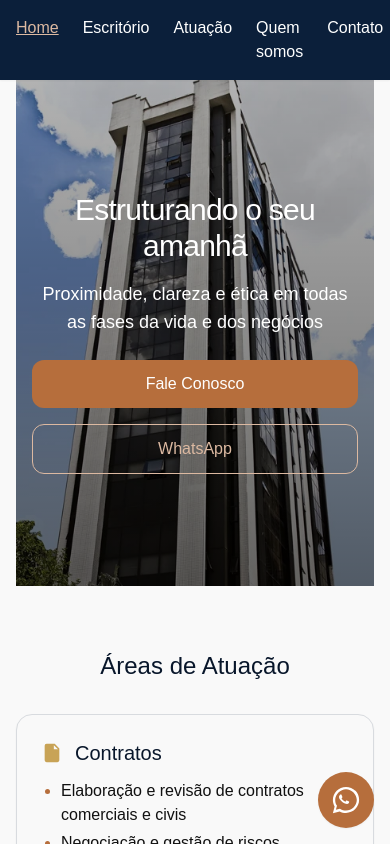
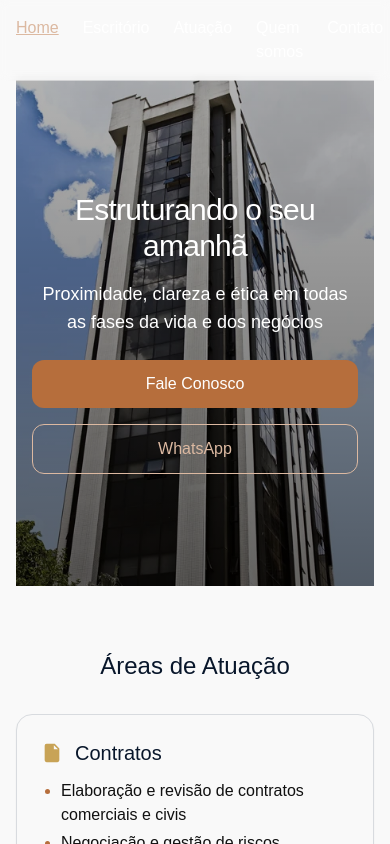
Before and after one commit to vmvaz1935/lellinobresite, a Next.js app: page / in a window 390 px wide. Shown: the top 844 px of the page. Built offline with nearby package versions, Linux system fonts and the light colour scheme; no server answers.

Commit message:
feat(header): glass-lite com blur e borda sutil; fix(ux): ocultar CTA WhatsApp em < md

```diff
--- a/components/Header.tsx
+++ b/components/Header.tsx
@@ -4,7 +4,7 @@ import Navbar from './Navbar';
 
 export default function Header() {
   return (
-    <header className="fixed top-0 inset-x-0 z-50 bg-bg-inverse text-text-on-primary shadow-sm">
+    <header className="fixed top-0 inset-x-0 z-50 text-text-on-primary bg-bg-inverse/80 supports-[backdrop-filter]:bg-bg-inverse/70 backdrop-blur-sm border-b border-white/10">
       <div className="max-w-7xl mx-auto flex items-center justify-between p-4">
         <Link href="/" className="flex items-center" aria-label="Ir para a página inicial">
           <Image
--- a/components/WhatsAppFloat.tsx
+++ b/components/WhatsAppFloat.tsx
@@ -2,7 +2,7 @@ export default function WhatsAppFloat() {
   return (
     <a
       href="https://wa.me/5511910555566"
-      className="fixed bottom-4 right-4 md:bottom-6 md:right-6 z-50 inline-flex items-center justify-center w-14 h-14 md:w-16 md:h-16 rounded-full bg-brand-accent-500 text-text-on-accent shadow-card hover:bg-brand-accent-600 focus:outline-none focus-visible:ring-2 focus-visible:ring-brand-accent-300"
+      className="hidden md:inline-flex fixed bottom-4 right-4 md:bottom-6 md:right-6 z-50 items-center justify-center w-14 h-14 md:w-16 md:h-16 rounded-full bg-brand-accent-500 text-text-on-accent shadow-card hover:bg-brand-accent-600 focus:outline-none focus-visible:ring-2 focus-visible:ring-brand-accent-300"
       target="_blank"
       rel="noopener noreferrer"
       aria-label="Conversar no WhatsApp"
```
